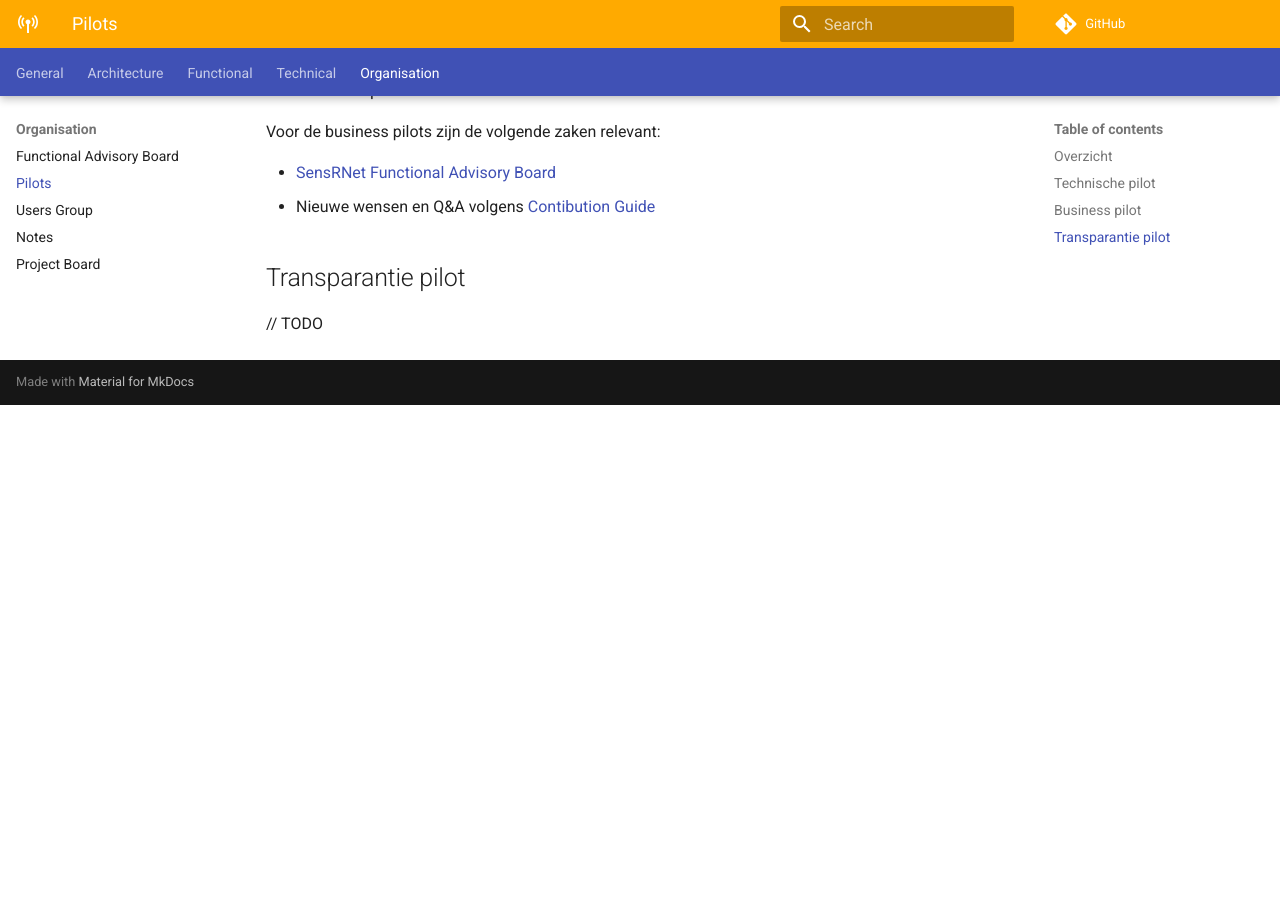
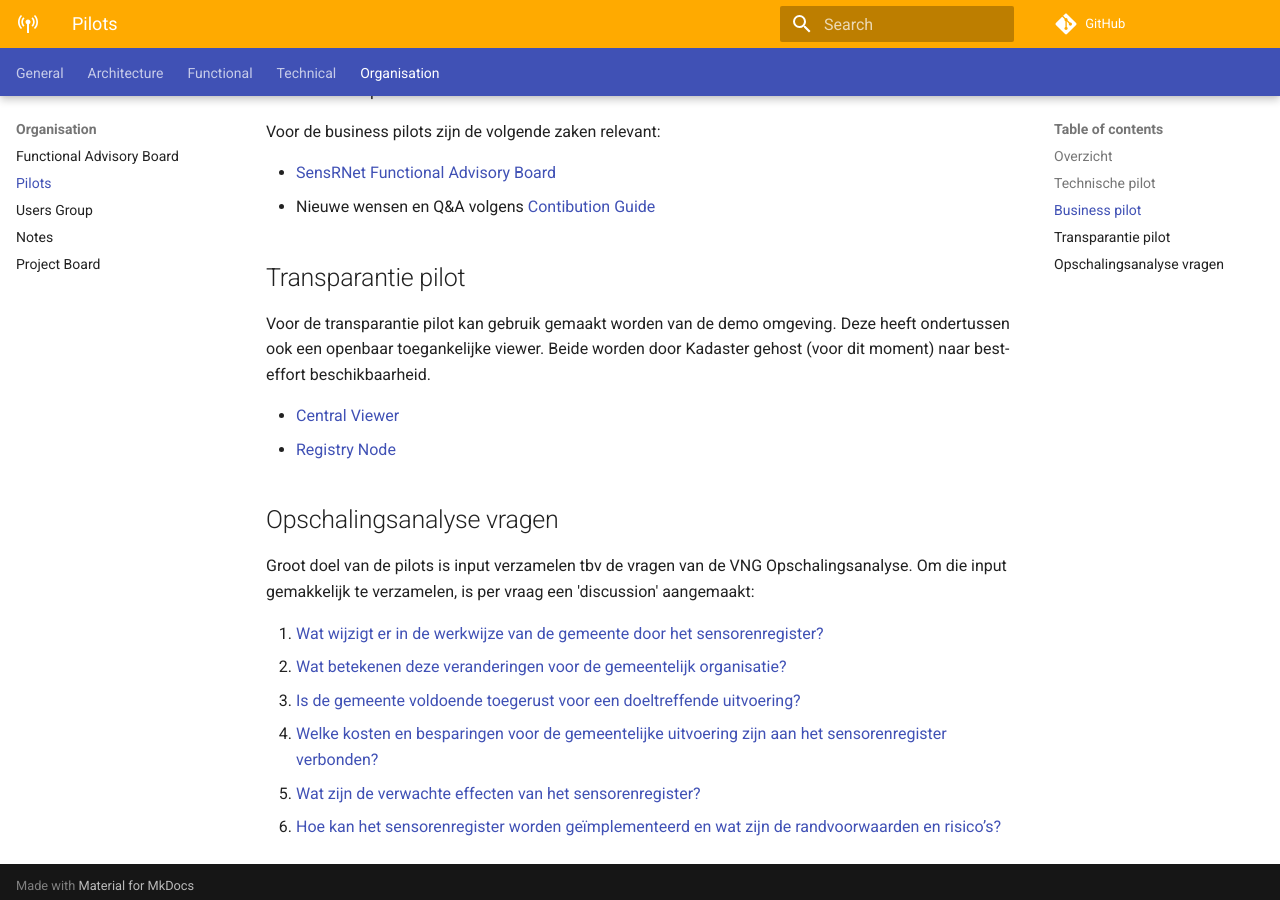
Before and after one commit to kadaster-labs/sensrnet-home, an MkDocs documentation site: the page built from docs/Pilots.md, in a window 1280 px wide and 900 px high, scrolled down 2462 px. Built offline with MkDocs 1.6.1 and Material for MkDocs 9.7.7, drawn with Linux system fonts in a browser that asks for light colours; emoji names are drawn with the system emoji font; comment, search, counter and statistics services are not loaded; before the commit the page ends 2867 px from its top, so only the background shows below that.

Commit message:
vng opschalingsvragen links toegevoegd

```diff
--- a/docs/Pilots.md
+++ b/docs/Pilots.md
@@ -59,4 +59,18 @@ Voor de business pilots zijn de volgende zaken relevant:
 
 ## Transparantie pilot
 
-// TODO
+Voor de transparantie pilot kan gebruik gemaakt worden van de demo omgeving. Deze heeft ondertussen ook een openbaar toegankelijke viewer. Beide worden door Kadaster gehost (voor dit moment) naar best-effort beschikbaarheid.
+
+- [Central Viewer](https://demo.sensorenregister.nl/viewer/)
+- [Registry Node](https://demo.sensorenregister.nl/)
+
+## Opschalingsanalyse vragen
+
+Groot doel van de pilots is input verzamelen tbv de vragen van de VNG Opschalingsanalyse. Om die input gemakkelijk te verzamelen, is per vraag een 'discussion' aangemaakt:
+
+1. [Wat wijzigt er in de werkwijze van de gemeente door het sensorenregister?](https://github.com/kadaster-labs/sensrnet-home/discussions/251)
+2. [Wat betekenen deze veranderingen voor de gemeentelijk organisatie?](https://github.com/kadaster-labs/sensrnet-home/discussions/252)
+3. [Is de gemeente voldoende toegerust voor een doeltreffende uitvoering?](https://github.com/kadaster-labs/sensrnet-home/discussions/253)
+4. [Welke kosten en besparingen voor de gemeentelijke uitvoering zijn aan het sensorenregister verbonden?](https://github.com/kadaster-labs/sensrnet-home/discussions/254)
+5. [Wat zijn de verwachte effecten van het sensorenregister?](https://github.com/kadaster-labs/sensrnet-home/discussions/256)
+6. [Hoe kan het sensorenregister worden geïmplementeerd en wat zijn de randvoorwaarden en risico’s?](https://github.com/kadaster-labs/sensrnet-home/discussions/257)
```
